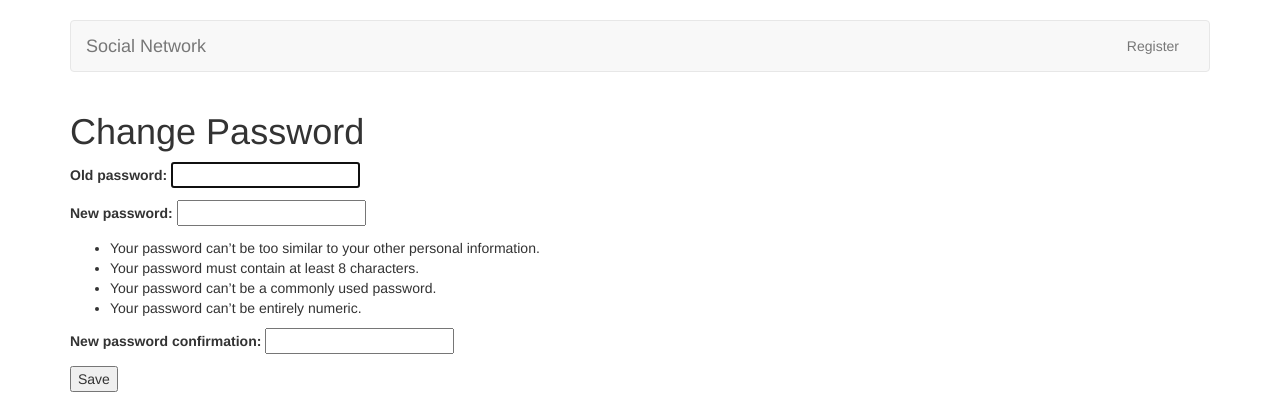
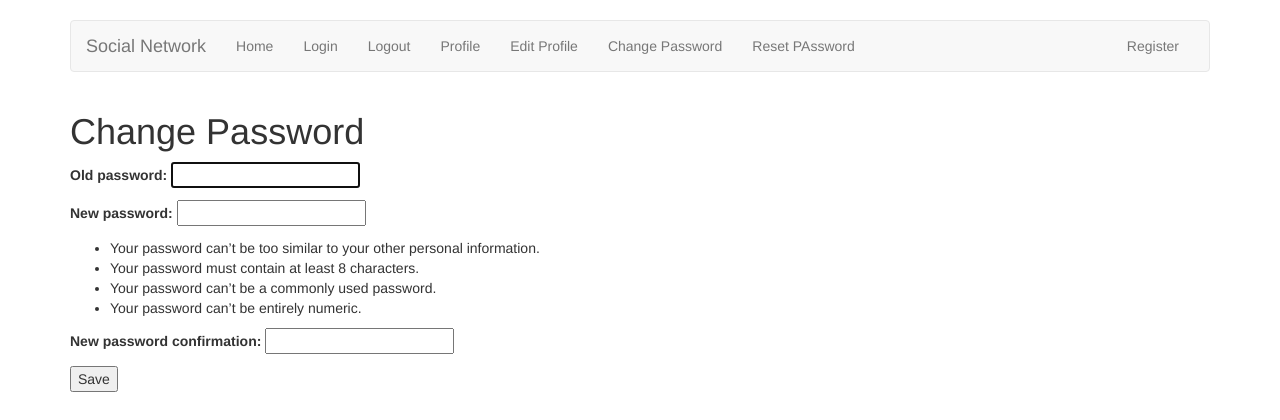
Before and after one commit to evigne/socialnetwork-django, a Django app: page /account/change-password/ in a window 1280 px wide. Shown: the top 420 px of the page. Run offline with Django 3.2, Linux system fonts and the light colour scheme; some libraries are stand-ins or nearby versions.

Commit message:
add navigation for the app

```diff
--- a/accounts/templates/base.html
+++ b/accounts/templates/base.html
@@ -27,6 +27,16 @@
             <a class="navbar-brand" href="/">Social Network</a>
           </div>
           <div id="navbar" class="navbar-collapse collapse">
+              <ul class="nav navbar-nav">
+                  <li><a href="/account">Home</a></li>
+                  <li><a href="/account/login">Login</a></li>
+                  <li><a href="/account/logout">Logout</a></li>
+                  <li><a href="/account/profile">Profile</a></li>
+                  <li><a href="/account/profile/edit">Edit Profile</a></li>
+                  <li><a href="/account/change-password">Change Password</a></li>
+                  <li><a href="/account/reset-password">Reset PAssword</a></li>
+
+              </ul>
             <!--<ul class="nav navbar-nav">-->
               <!--<li class="active"><a href="/account/profile">Profile</a></li>-->
             <!--</ul>-->
```
Also changed, not shown: db.sqlite3.
